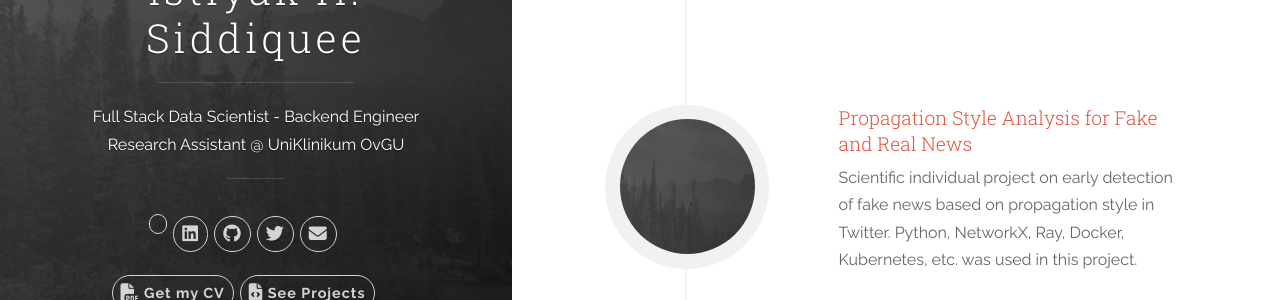
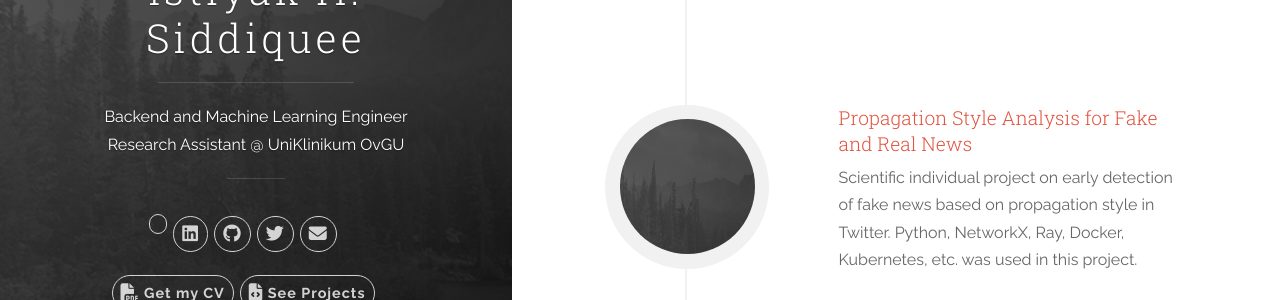
Before and after one commit to istiyaksiddiquee/istiyaksiddiquee.github.io, a Jekyll site: the page built from index.html, in a window 1280 px wide. Shown: the part 334-634 px from the top of the page. Built offline with Jekyll 4.4.1, drawn with Linux system fonts in a browser that asks for light colours; nearby versions of some CDN libraries; comment, search, counter and statistics services are not loaded; a style sheet for code colours, icons or effects is not loaded.

Commit message:
updated role

```diff
--- a/_includes/header.html
+++ b/_includes/header.html
@@ -13,7 +13,7 @@
           <h1 class="panel-cover__title panel-title">{{ site.title }}</h1>
         </a>
         <hr class="panel-cover__divider">
-        <p class="panel-cover__description">Full Stack Data Scientist - Backend Engineer</p>
+        <p class="panel-cover__description">Backend and Machine Learning Engineer</p>
         <p class="panel-cover__description">Research Assistant @ UniKlinikum OvGU</p>
         <hr class="panel-cover__divider panel-cover__divider--secondary">
 
```
